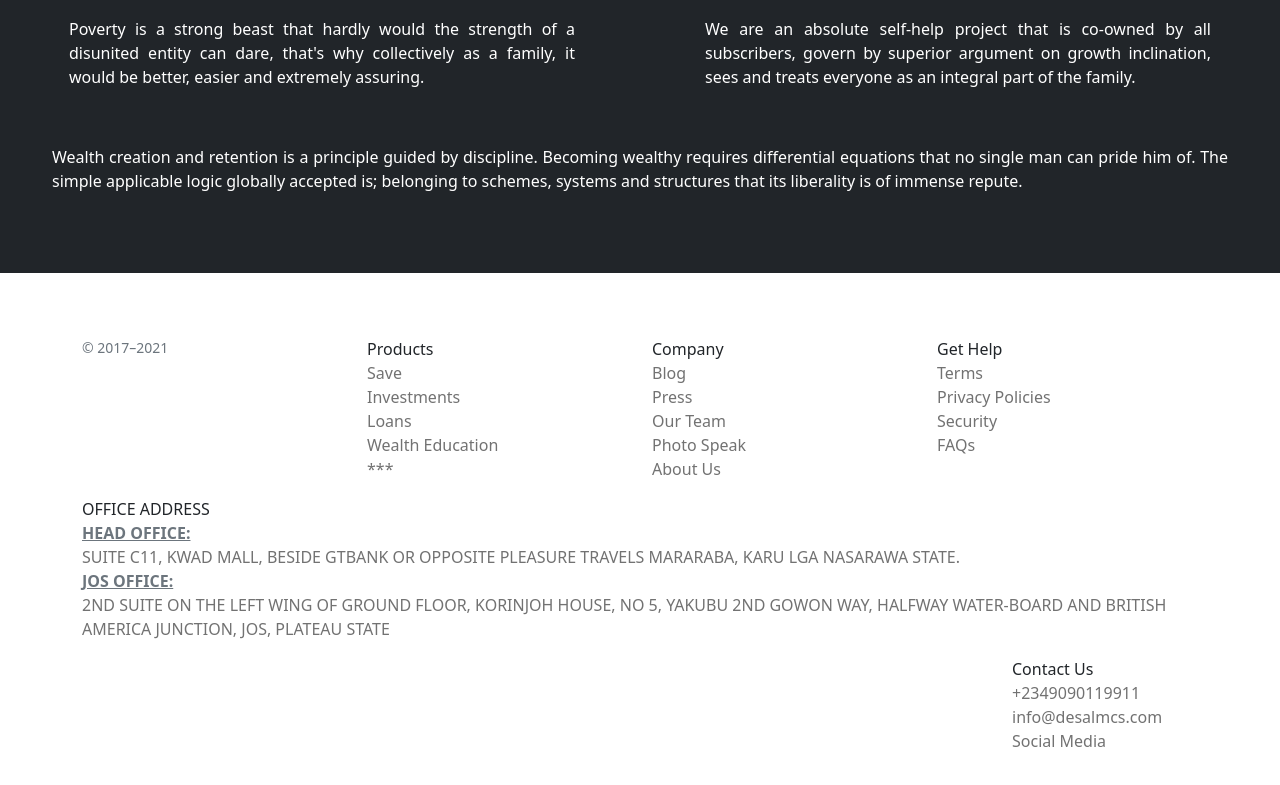
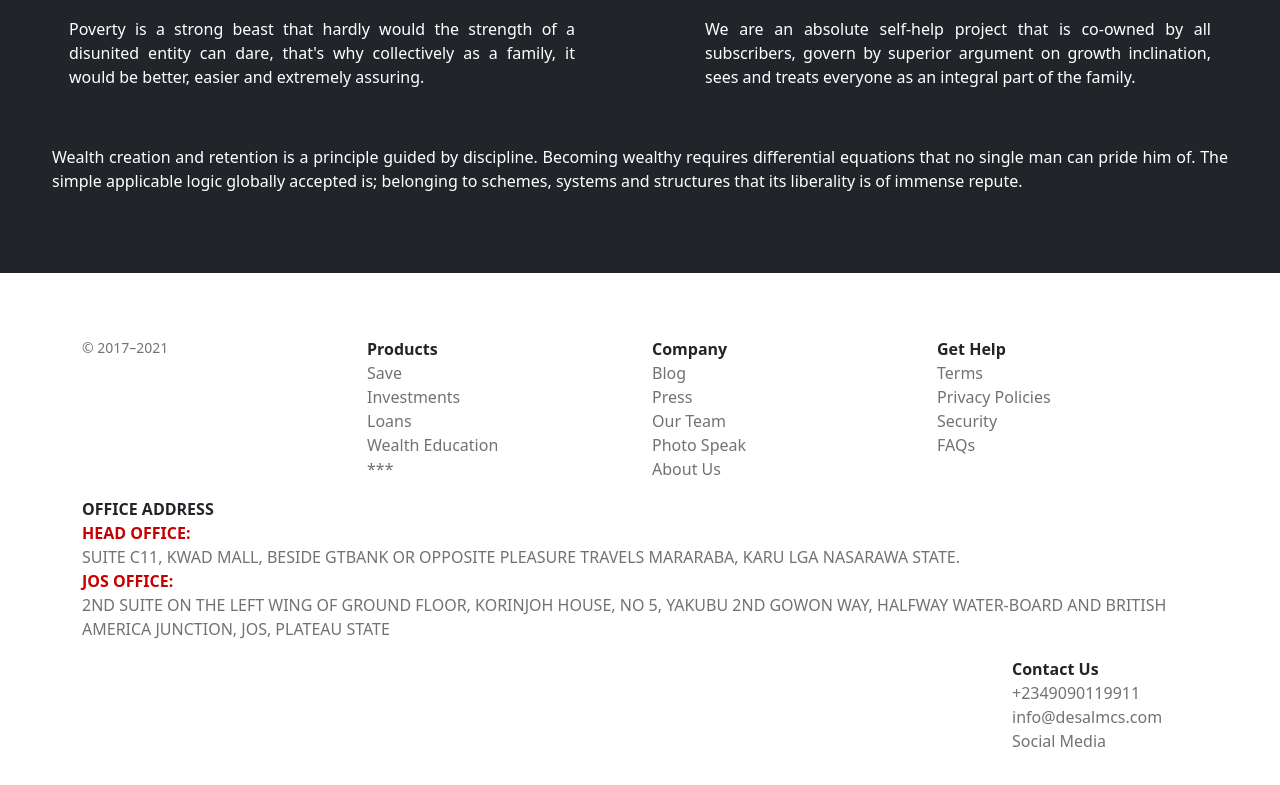
Before and after one commit to KhengJohn/DESAL-MCS-Website, a plain HTML site: page index.html in a window 1280 px wide. Shown: the part 7763-8548 px from the top of the page. Drawn offline with Linux system fonts and the light colour scheme.

Commit message:
FooterUpdate

```diff
--- a/index.html
+++ b/index.html
@@ -503,7 +503,7 @@
           <small class="d-block mb-3 text-muted">&copy; 2017–2021</small>
         </div>
         <div class="col-6 col-md">
-          <h7>Products</h7>
+          <h7 class="footerLinkHead">Products</h7>
           <ul class="list-unstyled text-small">
             <li><a class="link-secondary footerLink" href="#">Save</a></li>
             <li>
@@ -517,7 +517,7 @@
           </ul>
         </div>
         <div class="col-6 col-md">
-          <h7>Company</h7>
+          <h7 class="footerLinkHead">Company</h7>
           <ul class="list-unstyled text-small">
             <li><a class="link-secondary footerLink" href="#">Blog</a></li>
             <li><a class="link-secondary footerLink" href="#">Press</a></li>
@@ -529,7 +529,7 @@
           </ul>
         </div>
         <div class="col-6 col-md">
-          <h7>Get Help</h7>
+          <h7 class="footerLinkHead">Get Help</h7>
           <ul class="list-unstyled text-small">
             <li><a class="link-secondary footerLink" href="#">Terms</a></li>
             <li>
@@ -540,10 +540,10 @@
           </ul>
         </div>
         <div class="col-12">
-          <h7>OFFICE ADDRESS</h7>
+          <h7 class="footerLinkHead">OFFICE ADDRESS</h7>
           <ul class="list-unstyled text-small">
             <li>
-              <a class="link-secondary footerLinkHead" href="#">HEAD OFFICE:</a>
+              <a class="link-secondary footerLinkHeadOffice" href="#">HEAD OFFICE:</a>
             </li>
             <li>
               <a class="link-secondary footerLink" href="#"
@@ -552,7 +552,7 @@
               >
             </li>
             <li>
-              <a class="link-secondary footerLinkHead" href="#">JOS OFFICE:</a>
+              <a class="link-secondary footerLinkHeadOffice" href="#">JOS OFFICE:</a>
             </li>
             <li>
               <a class="link-secondary footerLink" href="#"
@@ -566,7 +566,7 @@
         <div class="row">
           <div class="col-lg-10 col-md-10"></div>
           <div class="col-lg-2 col-md-2">
-            <h7>Contact Us</h7>
+            <h7 class="footerLinkHead">Contact Us</h7>
             <ul class="list-unstyled text-small">
               <li>
                 <a class="link-secondary footerLink" href="#">+2349090119911</a>
```
